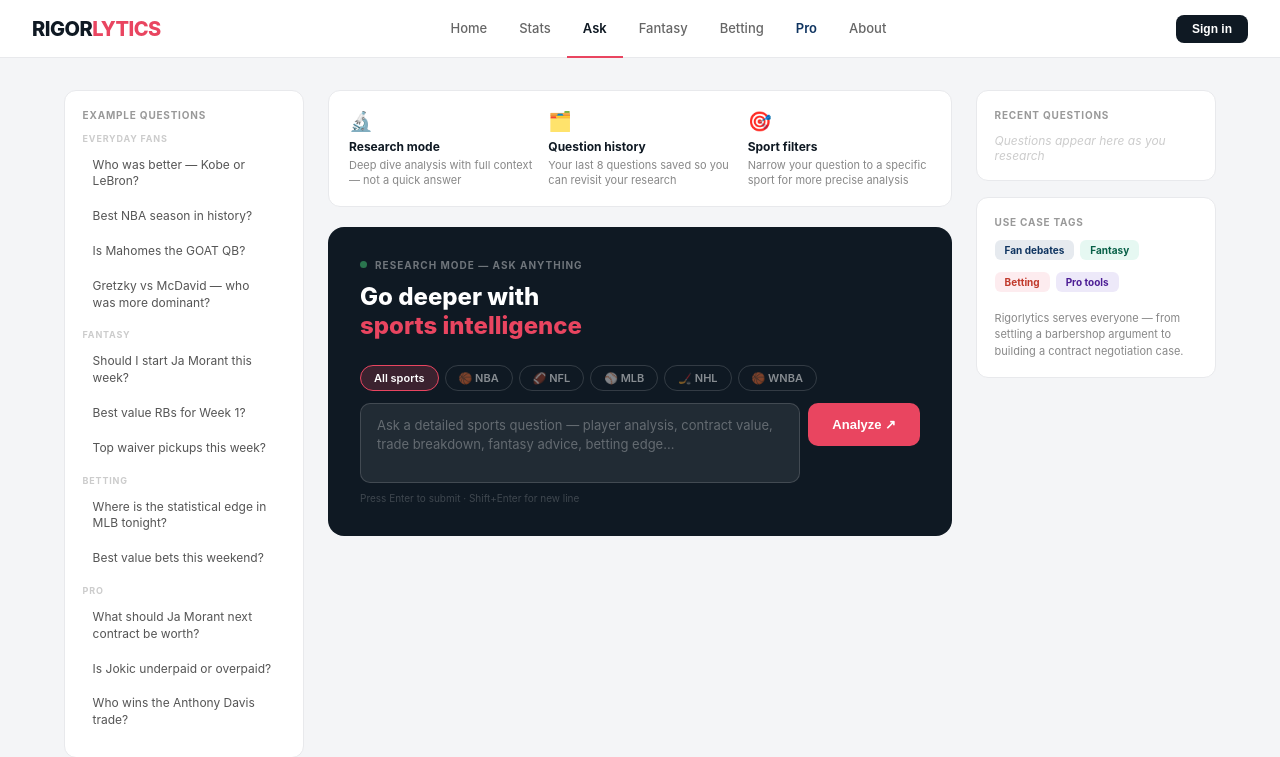
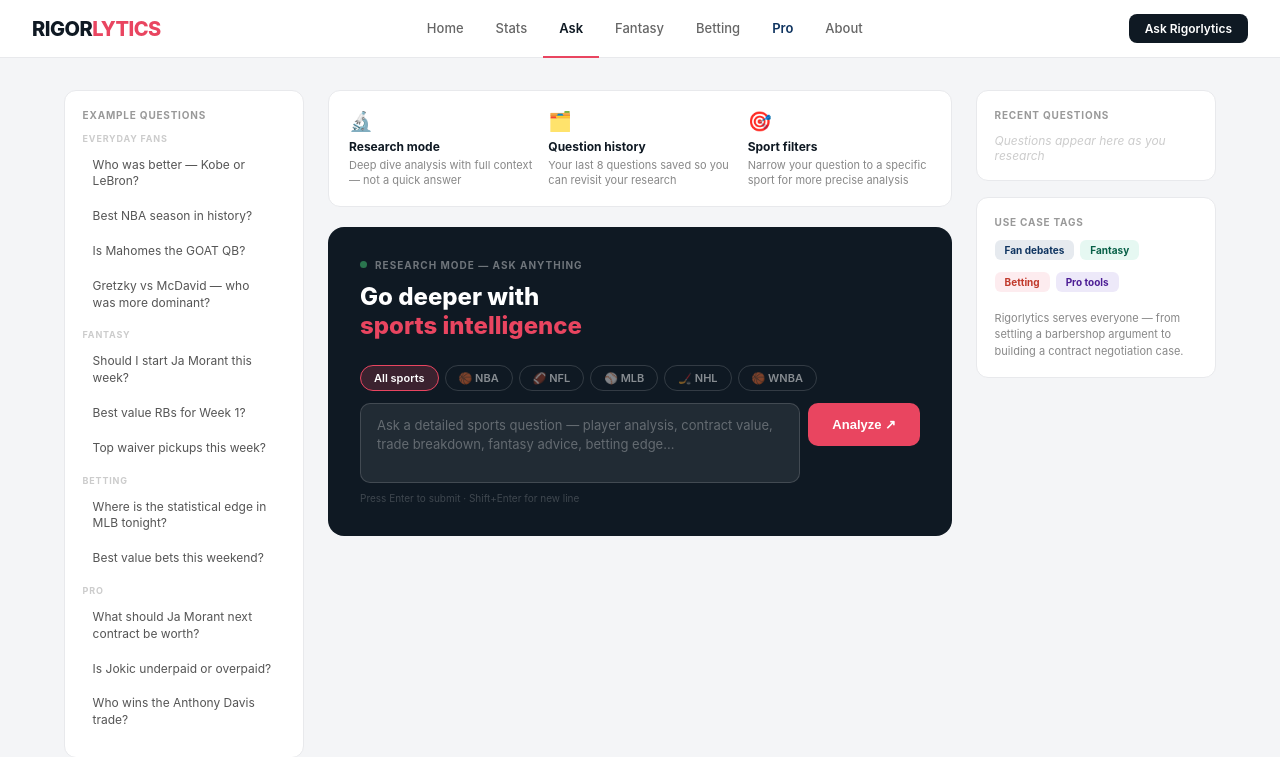
Before and after one commit to nasumadu/Rigorlytics, a Flask app: page /ask in a window 1280 px wide. Shown: the top 757 px of the page. Run offline with Flask 3, Linux system fonts and the light colour scheme.

Commit message:
Replaced Sign in button with Ask Rigorlytics CTA across all pages

```diff
--- a/app/templates/about.html
+++ b/app/templates/about.html
@@ -80,7 +80,7 @@
         <a href="/pro" class="nav-link pro-link">Pro</a>
         <a href="/about" class="nav-link active">About</a>
     </div>
-    <div><button class="nav-btn">Sign in</button></div>
+    <div><a href="/ask" class="nav-btn" style="text-decoration:none;display:inline-block;">Ask Rigorlytics</a></div>
 </nav>
 
 <div class="page">
--- a/app/templates/ask.html
+++ b/app/templates/ask.html
@@ -97,7 +97,7 @@
         <a href="/pro" class="nav-link pro-link">Pro</a>
         <a href="/about" class="nav-link">About</a>
     </div>
-    <div><button class="nav-btn">Sign in</button></div>
+    <div><a href="/ask" class="nav-btn" style="text-decoration:none;display:inline-block;">Ask Rigorlytics</a></div>
 </nav>
 
 <div class="layout">
--- a/app/templates/betting.html
+++ b/app/templates/betting.html
@@ -104,7 +104,7 @@
         <a href="/pro" class="nav-link pro-link">Pro</a>
         <a href="/about" class="nav-link">About</a>
     </div>
-    <div><button class="nav-btn">Sign in</button></div>
+    <div><a href="/ask" class="nav-btn" style="text-decoration:none;display:inline-block;">Ask Rigorlytics</a></div>
 </nav>
 
 <div class="page">
--- a/app/templates/fantasy.html
+++ b/app/templates/fantasy.html
@@ -106,7 +106,7 @@
         <a href="/pro" class="nav-link pro-link">Pro</a>
         <a href="/about" class="nav-link">About</a>
     </div>
-    <div><button class="nav-btn">Sign in</button></div>
+    <div><a href="/ask" class="nav-btn" style="text-decoration:none;display:inline-block;">Ask Rigorlytics</a></div>
 </nav>
 
 <div class="page">
--- a/app/templates/index.html
+++ b/app/templates/index.html
@@ -130,7 +130,7 @@
         <a href="/pro" class="nav-link pro-link">Pro</a>
         <a href="/about" class="nav-link">About</a>
     </div>
-    <div class="nav-right"><button class="nav-btn">Sign in</button></div>
+    <div class="nav-right"><a href="/ask" class="nav-btn" style="text-decoration:none;display:inline-block;">Ask Rigorlytics</a></div>
 </nav>
 <div class="page">
     <div class="main">
--- a/app/templates/pro.html
+++ b/app/templates/pro.html
@@ -113,7 +113,7 @@
         <a href="/pro" class="nav-link active">Pro</a>
         <a href="/about" class="nav-link">About</a>
     </div>
-    <div><button class="nav-btn">Sign in</button></div>
+    <div><a href="/ask" class="nav-btn" style="text-decoration:none;display:inline-block;">Ask Rigorlytics</a></div>
 </nav>
 
 <div class="page">
--- a/app/templates/stats.html
+++ b/app/templates/stats.html
@@ -56,7 +56,7 @@
         <a href="/pro" class="nav-link pro-link">Pro</a>
         <a href="/about" class="nav-link">About</a>
     </div>
-    <div><button class="nav-btn">Sign in</button></div>
+    <div><a href="/ask" class="nav-btn" style="text-decoration:none;display:inline-block;">Ask Rigorlytics</a></div>
 </nav>
 
 <div class="page">
```
